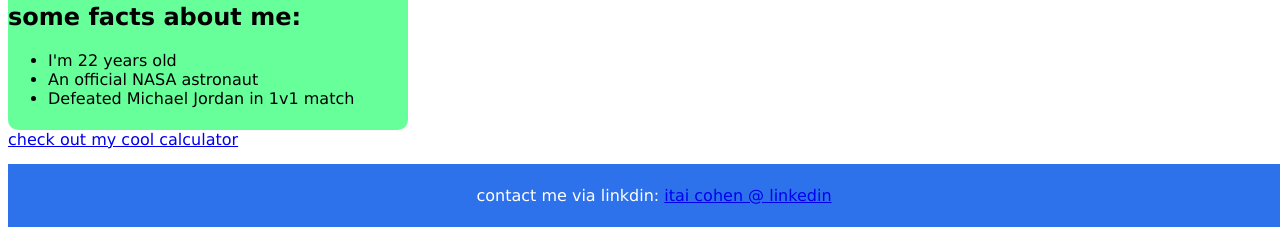
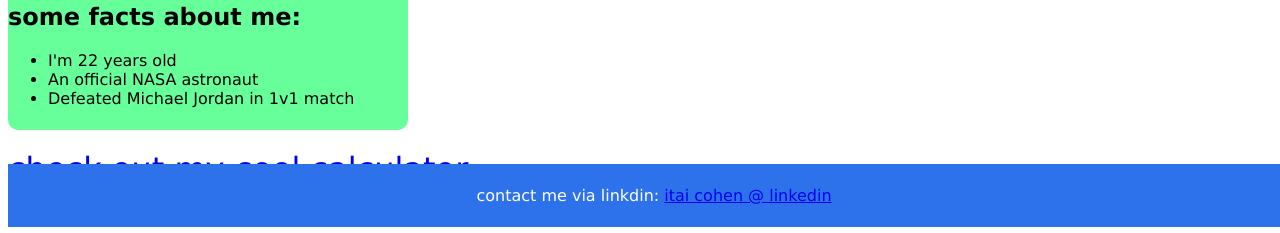
Before and after one commit to itaicohen24/itaicohen24.github.io, a plain HTML site: page index.html in a window 1280 px wide. Shown: the part 567-800 px from the top of the page. Drawn offline with Linux system fonts and the light colour scheme.

Commit message:
Update webstyle.css

```diff
--- a/webstyle.css
+++ b/webstyle.css
@@ -28,7 +28,7 @@
                 width: 100%;
             }
 
-            .calc_link {
+            .calc-link {
                 position: relative;
                 top: 20px;
                 font-size: 2em;
```
